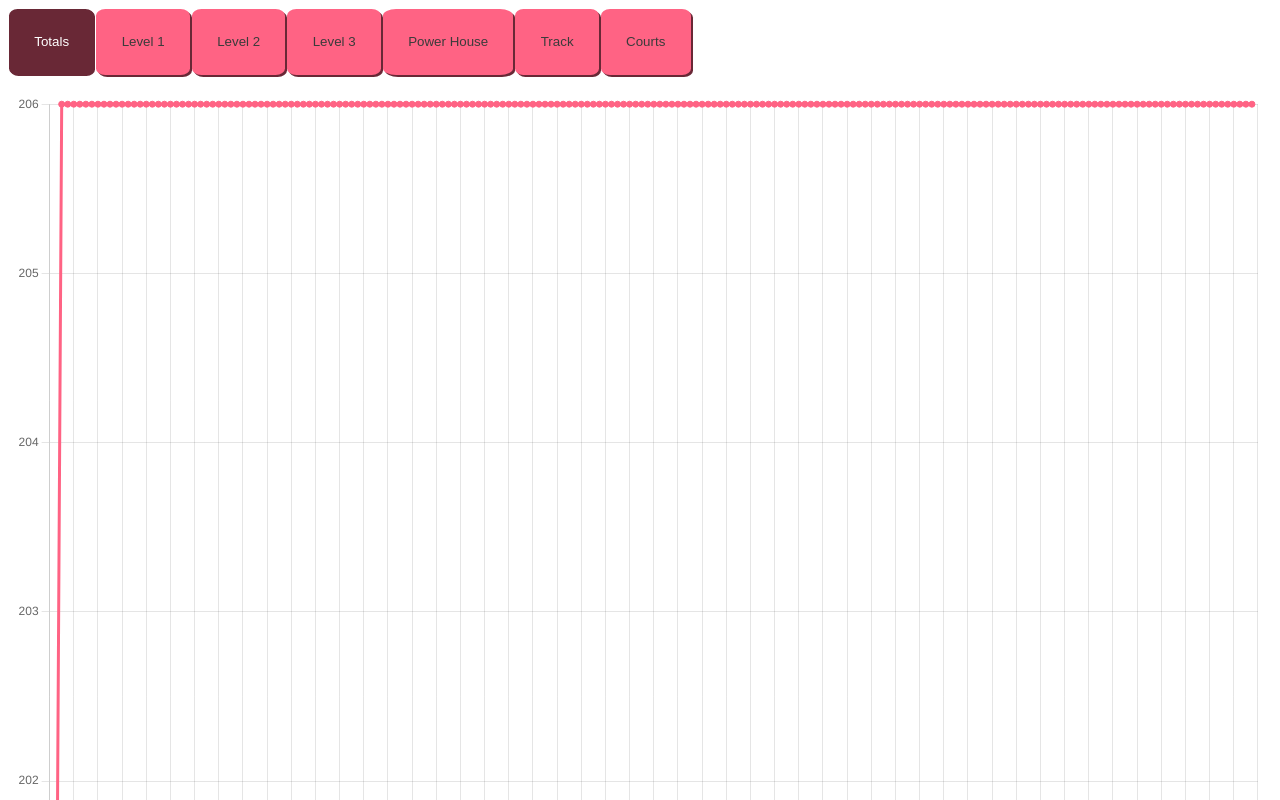
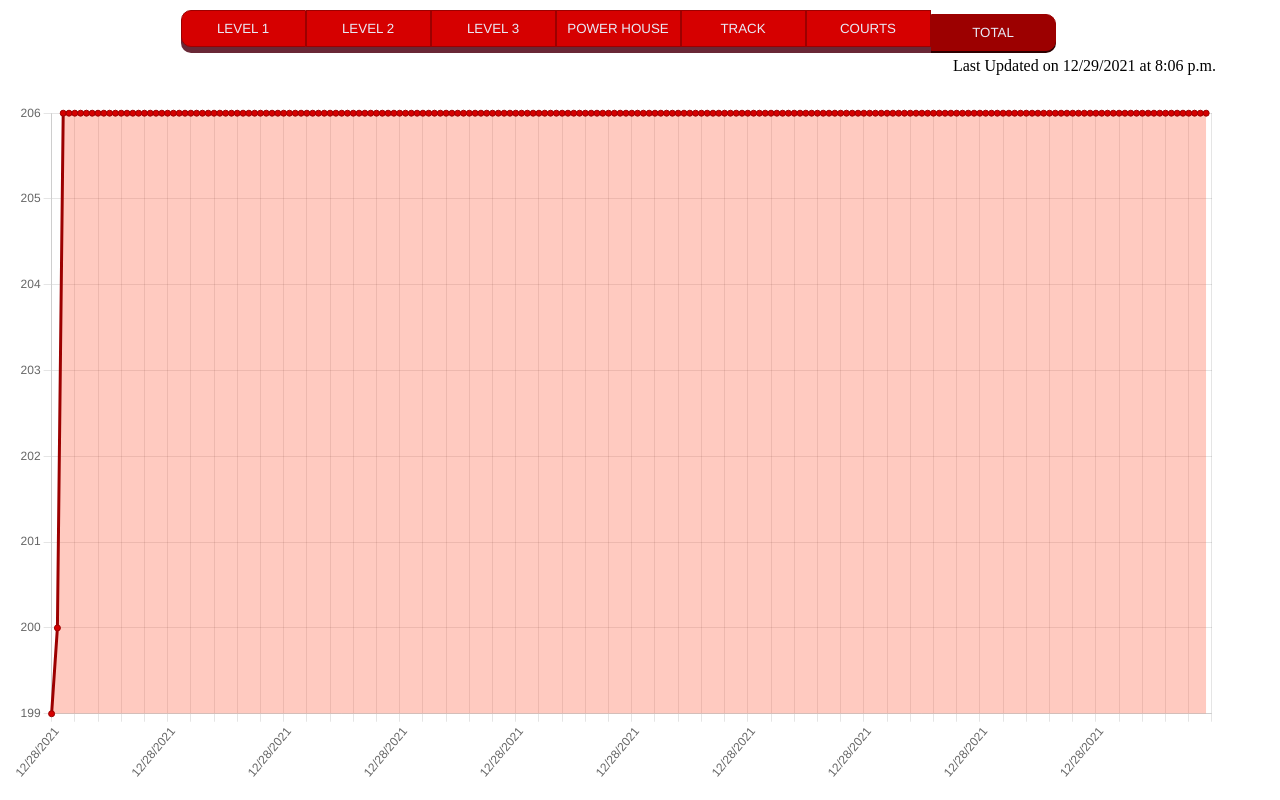
Before and after one commit to jacksongski/NickTracker, a plain HTML site: page index.html in a window 1280 px wide. Shown: the top 800 px of the page. Drawn offline with nearby package versions, Linux system fonts and the light colour scheme.

Commit message:
front end

```diff
--- a/graph.js
+++ b/graph.js
@@ -41,7 +41,11 @@ jQuery.ajax({
     labels = [];
     date = "";
     for (i = 0; i < allData.length; i++) {
-      labels.push(allData[i].date);
+      if (i % 20 == 0) {
+        labels.push(allData[i].date);
+      } else {
+        labels.push("");
+      }
       //   if (date != allData[i].date) {
       //     date = allData[i].date;
       //     labels.push(allData[i].date);
@@ -54,8 +58,11 @@ jQuery.ajax({
       labels: labels,
       datasets: [
         {
-          backgroundColor: "rgb(255, 99, 132)",
-          borderColor: "rgb(255, 99, 132)",
+          backgroundColor: "rgb(255, 81, 49, .3)",
+          borderColor: "rgb(156, 0, 0)",
+          pointBackgroundColor: "rgb(214, 0, 0)",
+          hoverBackgroundColor: "rgb(26, 35, 126)",
+          fill: true,
           data: graphData,
         },
       ],
@@ -65,10 +72,19 @@ jQuery.ajax({
       type: "line",
       data: graphSpecs,
       options: {
+        maintainAspectRatio: false,
+        responsive: true,
         plugins: {
           tooltip: {
             displayColors: false,
             backgroundColor: "rgba(20, 40, 50, 0.8)",
+            titleFont: {
+              weight: "normal",
+            },
+            bodyAlign: "center",
+            bodyFont: {
+              weight: "bold",
+            },
             callbacks: {
               title: function (context) {
                 index = context[0].dataIndex;
@@ -96,6 +112,16 @@ jQuery.ajax({
       },
     };
     myChart = new Chart(document.getElementById("myChart"), config);
+    console.log(allData[allData.length - 2].time);
+    recentTime = allData[allData.length - 2].time.split(":");
+    if (recentTime[0] >= 12) {
+      recentTime[1] += " p.m.";
+    } else {
+      recentTime[1] += " a.m.";
+    }
+    recentTime[0] = ((parseInt(recentTime[0]) + 11) % 12) + 1 + ":";
+    document.getElementById("lastUpdated").innerHTML +=
+      allData[allData.length - 2].date + " at " + recentTime[0] + recentTime[1];
   },
   error: function (jqXHR, textStatus, errorThrow) {
     console.log(textStatus);
--- a/index.html
+++ b/index.html
@@ -8,39 +8,104 @@
 <body>
   <script src="https://cdn.jsdelivr.net/npm/chart.js"></script>
   <script src="https://cdnjs.cloudflare.com/ajax/libs/jquery/3.3.1/jquery.min.js"></script>
+  <div id="container">
+    <div id="btnGroup">
+      <button id="l1" onclick="btnFunc('l1')">LEVEL 1</button>
+      <button id="l2" onclick="btnFunc('l2')">LEVEL 2</button>
+      <button id="l3" onclick="btnFunc('l3')">LEVEL 3</button>
+      <button id="ph" onclick="btnFunc('ph')">POWER HOUSE</button>
+      <button id="track" onclick="btnFunc('track')">TRACK</button>
+      <button id="courts" onclick="btnFunc('courts')">COURTS</button>
+      <button id="total" aria-pressed="true" onclick="btnFunc('total')">
+        TOTAL
+      </button>
+    </div>
+    <div id="text">
+      <p id="lastUpdated">Last Updated on </p>
+    </div>
+    <br />
+    <canvas id="myChart"></canvas>
+  </div>
 
-  <table>
-    <tr>
-      <button id="total" aria-pressed="true" onclick="btnFunc('total')">
-        Totals
-      </button>
-      <button id="l1" onclick="btnFunc('l1')">Level 1</button>
-      <button id="l2" onclick="btnFunc('l2')">Level 2</button>
-      <button id="l3" onclick="btnFunc('l3')">Level 3</button>
-      <button id="ph" onclick="btnFunc('ph')">Power House</button>
-      <button id="track" onclick="btnFunc('track')">Track</button>
-      <button id="courts" onclick="btnFunc('courts')">Courts</button>
-    </tr>
-  </table>
-  <br />
-  <canvas id="myChart" width="400" height="400"></canvas>
   <script src="./graph.js"></script>
 </body>
 
 <style>
   button {
-    color: rgb(59, 59, 59);
-    background-color: rgb(255, 99, 132);
-    border: 0px solid;
-    border-radius: 10%;
-    border-color: rgb(0, 0, 0);
-    padding: 2%;
-    margin: 1px;
-    box-shadow: 2px 2px rgb(105, 40, 54);
+    color: rgb(232, 234, 246);
+    background-color: rgb(214, 0, 0);
+    border: 1px solid;
+    border-color: rgb(156, 0, 0);
+    padding: 10px;
+    margin: 0px;
+    box-shadow: 0px 6px rgb(105, 40, 54);
+    width: 125px;
+    cursor: pointer;
+    transition-duration: 0.3s;
+    font-family: Helvetica, sans-serif;
   }
+
+  button:hover {
+    background-color: rgb(255, 81, 49);
+  }
+
   [aria-pressed="true"] {
-    background-color: rgb(105, 40, 54);
-    box-shadow: 1px 1px rgb(105, 40, 54);
-    color: white;
+    background-color: rgb(156, 0, 0);
+    box-shadow: 0px 2px rgb(43, 0, 0);
+    color: rgb(232, 234, 246);
+    transform: translateY(4px);
   }
+
+  [aria-pressed="true"]:hover {
+    background-color: rgb(156, 0, 0);
+    box-shadow: 0px 2px rgb(43, 0, 0);
+    color: rgb(232, 234, 246);
+    cursor: default;
+  }
+
+  #l1 {
+    border-top-left-radius: 10px;
+    border-bottom-left-radius: 10px;
+  }
+  #total {
+    border-top-right-radius: 10px;
+    border-bottom-right-radius: 10px;
+  }
+  #lastUpdated {
+    margin: 10px;
+    padding: 0px;
+  }
+
+  #myChart {
+    margin: 0px;
+    width: 50%;
+    height: 50%;
+  }
+  #container {
+    position: absolute;
+    top: 10px;
+    left: 10px;
+    width: 95%;
+    height: 85%;
+  }
+  #btnGroup {
+    display: flex;
+    justify-content: center;
+  }
+  #text {
+    display: flex;
+    justify-content: right;
+    margin: 0px;
+    padding: 0px;
+  }
+  /*
+  colors:
+  rgb(214, 0, 0)
+  rgb(255, 81, 49)
+  rgb(156, 0, 0)
+
+  rgb(26, 35, 126)
+  rgb(83, 75, 174)
+  rgb(0, 0, 81)
+   */
 </style>
```
